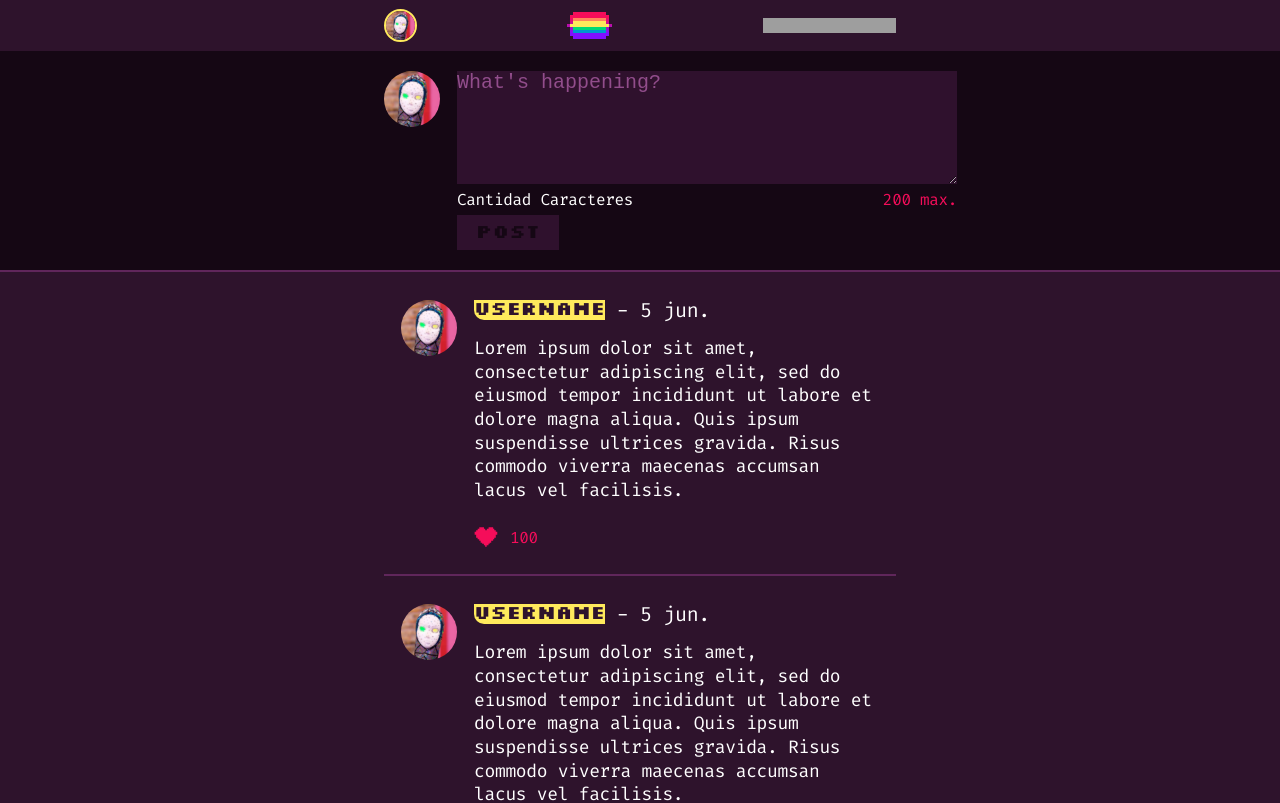
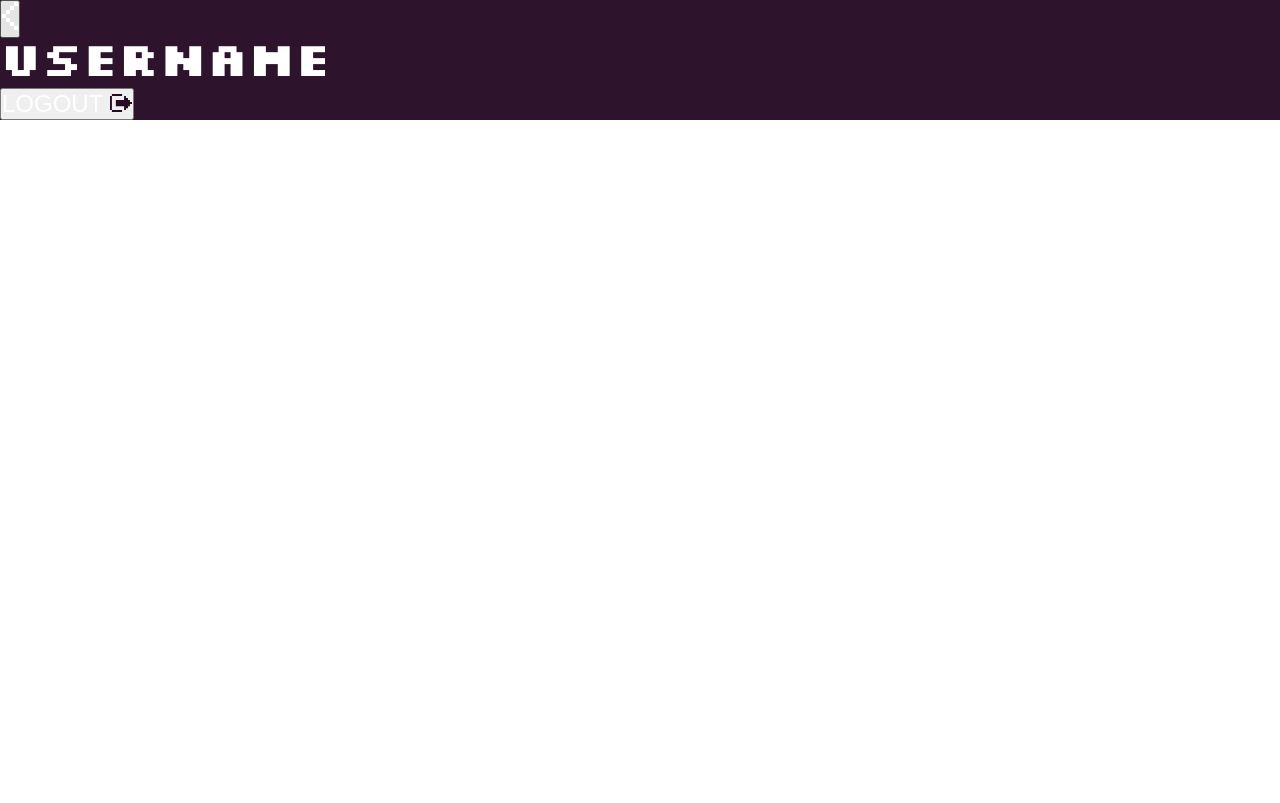
Before and after one commit to carito2/Devs_United, a React (Create React App) app: page / in a window 1280 px wide. Shown: the top 803 px of the page. Built offline with nearby package versions, Linux system fonts and the light colour scheme; grey boxes are pictures that could not be loaded.

Commit message:
Se crea page correspondiente a user profile

```diff
--- a/src/App.js
+++ b/src/App.js
@@ -1,10 +1,10 @@
-import FeedPage from './pages/FeedPage';
+import UserProfile from './pages/UserProfile';
 import './styles/App.css';
 
 function App() {
   return (
     <div className="App">
-      <FeedPage />
+      <UserProfile />
     </div>
   );
 }
--- a/src/pages/UserProfile.jsx
+++ b/src/pages/UserProfile.jsx
@@ -0,0 +1,17 @@
+import React from "react";
+import back from "../resources/images/back.svg";
+import logout from "../resources/images/logout.svg";
+
+function UserProfile() {
+    return (
+        <section className="userProfile">
+            <header>
+                <button className="buttonBack"><img src={back} alt="Boton volver atrás" /></button>
+                <h1 className="username">Username</h1>
+                <button className="buttonLogout">LOGOUT <img src={logout} alt="Boton cerrar sesión" /></button>
+            </header>
+        </section>
+    )
+}
+
+export default UserProfile;
```
Also changed, not shown: src/resources/images/back.svg (added), src/resources/images/logout.svg (added).
